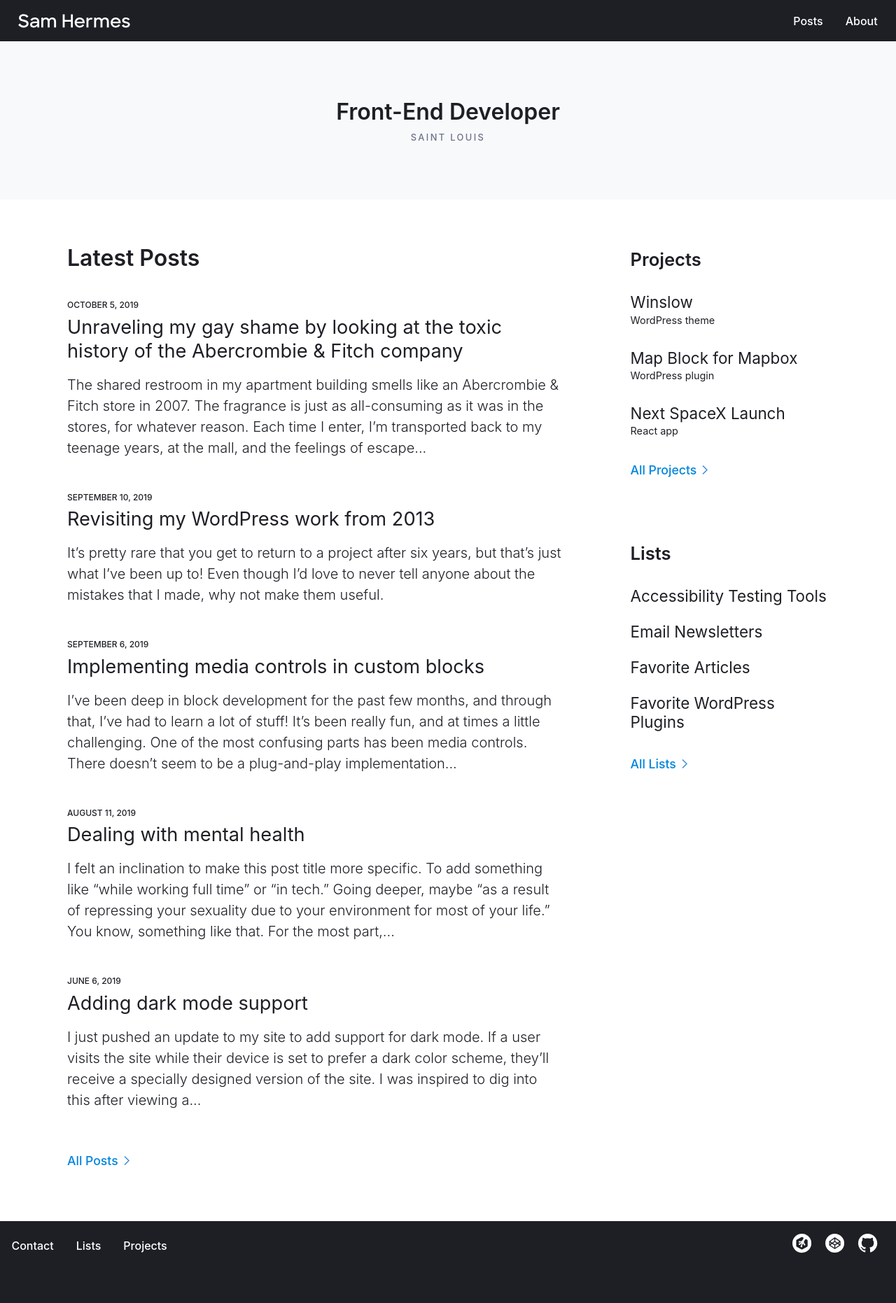
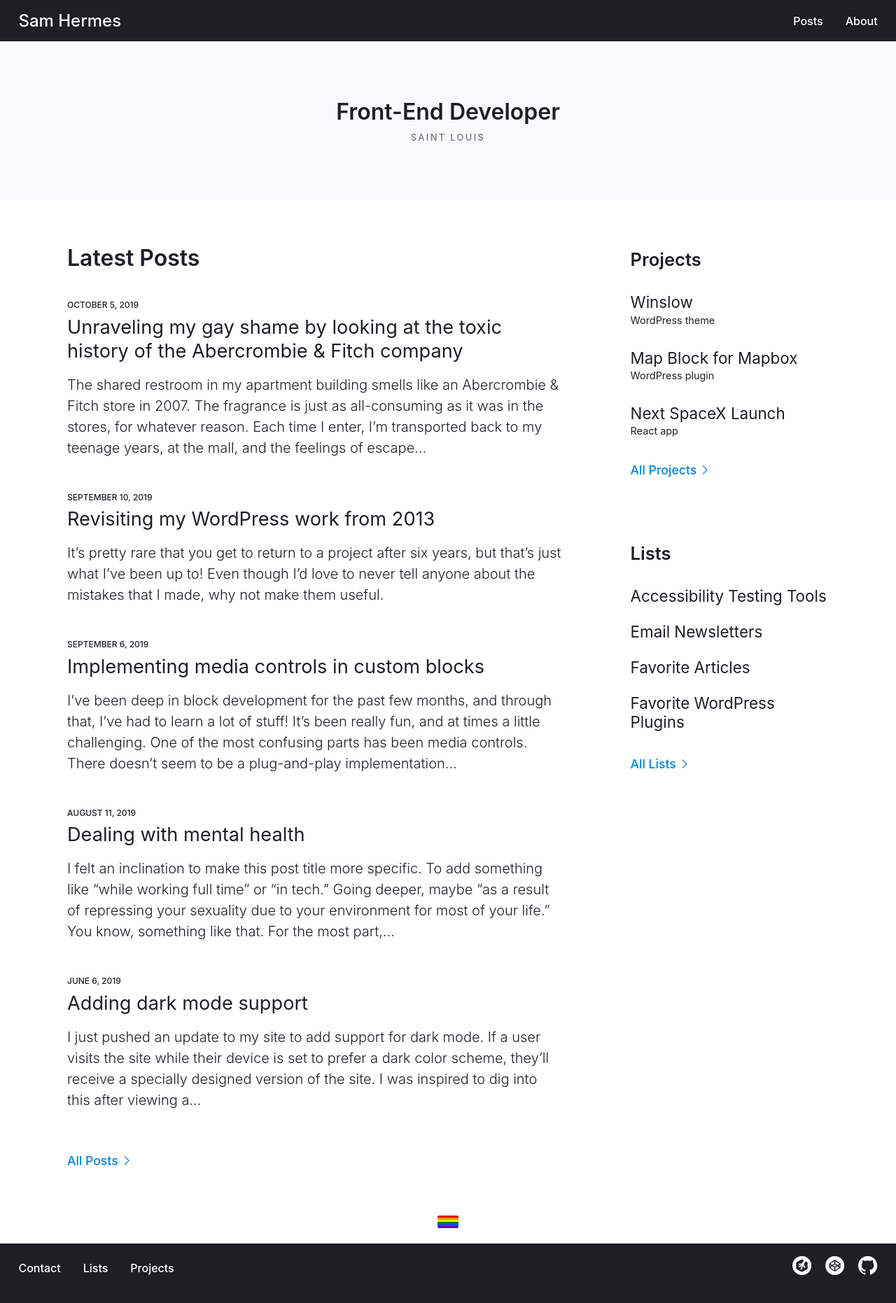
Before and after one commit to samhermes/samhermes.github.io, a Jekyll site: the page built from index.md, in a window 1280 px wide. Shown: the whole page at 70% size. Built offline with Jekyll 4.4.1, drawn with Linux system fonts in a browser that asks for light colours; before the commit the page ends 1814 px from its top, so only the background shows below that.

Commit message:
Simplify global elements

```diff
--- a/_includes/footer.html
+++ b/_includes/footer.html
@@ -5,6 +5,8 @@
 			<li><a href="/lists">Lists</a></li>
 			<li><a href="/projects">Projects</a></li>
 		</ul>
+
+		{% include pride.svg %}
 
 		<ul class="social">
 			<li>
--- a/_includes/header.html
+++ b/_includes/header.html
@@ -1,6 +1,6 @@
 <header class="site-header">
   <div class="contain">
-    <a class="logotype" href="/">{% include samhermes.svg %}<span class="screen-reader-text">Sam Hermes</span></a>
+    <a class="logotype" href="/">Sam Hermes</a>
     <ul class="site-nav">
       <li><a href="/posts">Posts</a></li>
       <li><a href="/about">About</a></li>
--- a/_sass/_global.scss
+++ b/_sass/_global.scss
@@ -9,11 +9,11 @@
   .contain {
     max-width: 42em;
     margin: 0 auto;
-    padding: 2rem 0 4rem;
+    padding: 2rem 0 5rem;
     width: 90%;
 
     @media screen and (min-width: 45.625em) {
-      padding: 3rem 0 6rem;
+      padding: 3rem 0 7rem;
     }
   }
 }
@@ -40,6 +40,9 @@
 
   .logotype {
     display: block;
+    color: #fff;
+    font-size: 1.5rem;
+    font-weight: 500;
 
     svg {
       width: 130px;
@@ -103,13 +106,13 @@
 
 .site-footer {
   box-sizing: border-box;
-  padding: 1em 5%;
+  padding: 1rem 5% 4rem;
   margin: 0 auto;
   position: relative;
   background-color: $color-dark;
 
   @media screen and (min-width: 45.625em) {
-    padding: 1em 1.65em;
+    padding: 1rem 1.65rem 2rem;
   }
 
   .contain {
@@ -118,7 +121,33 @@
   }
 
   .site-nav {
-    margin: 0 0 0 -0.625rem;
+    margin: 0;
+
+    li {
+      float: none;
+      margin: 0;
+
+      @media screen and (min-width: 45.625em) {
+        float: left;
+        margin-left: 2rem;
+
+        &:first-child {
+          margin-left: 0;
+        }
+      }
+    }
+  }
+
+  .pride {
+    border-radius: 2px;
+    position: absolute;
+    left: 50%;
+    top: -2.5rem;
+    margin-left: -15px;
+
+    @media screen and (min-width: 45.625em) {
+      bottom: 1.7em;
+    }
   }
 }
 
--- a/_sass/_home.scss
+++ b/_sass/_home.scss
@@ -48,12 +48,12 @@
         margin: 0 auto;
         width: 90%;
         display: grid;
-        padding: 2.5rem 0;
+        padding: 2.5rem 0 4rem;
 
         @media screen and (min-width: 48em) {
             grid-template-columns: 5fr 2fr;
             grid-gap: 6rem;
-            padding: 4rem 0;
+            padding: 4rem 0 6rem;
         }
     }
 
```
Also changed, not shown: _includes/pride.svg (added), _includes/samhermes.svg (deleted).
